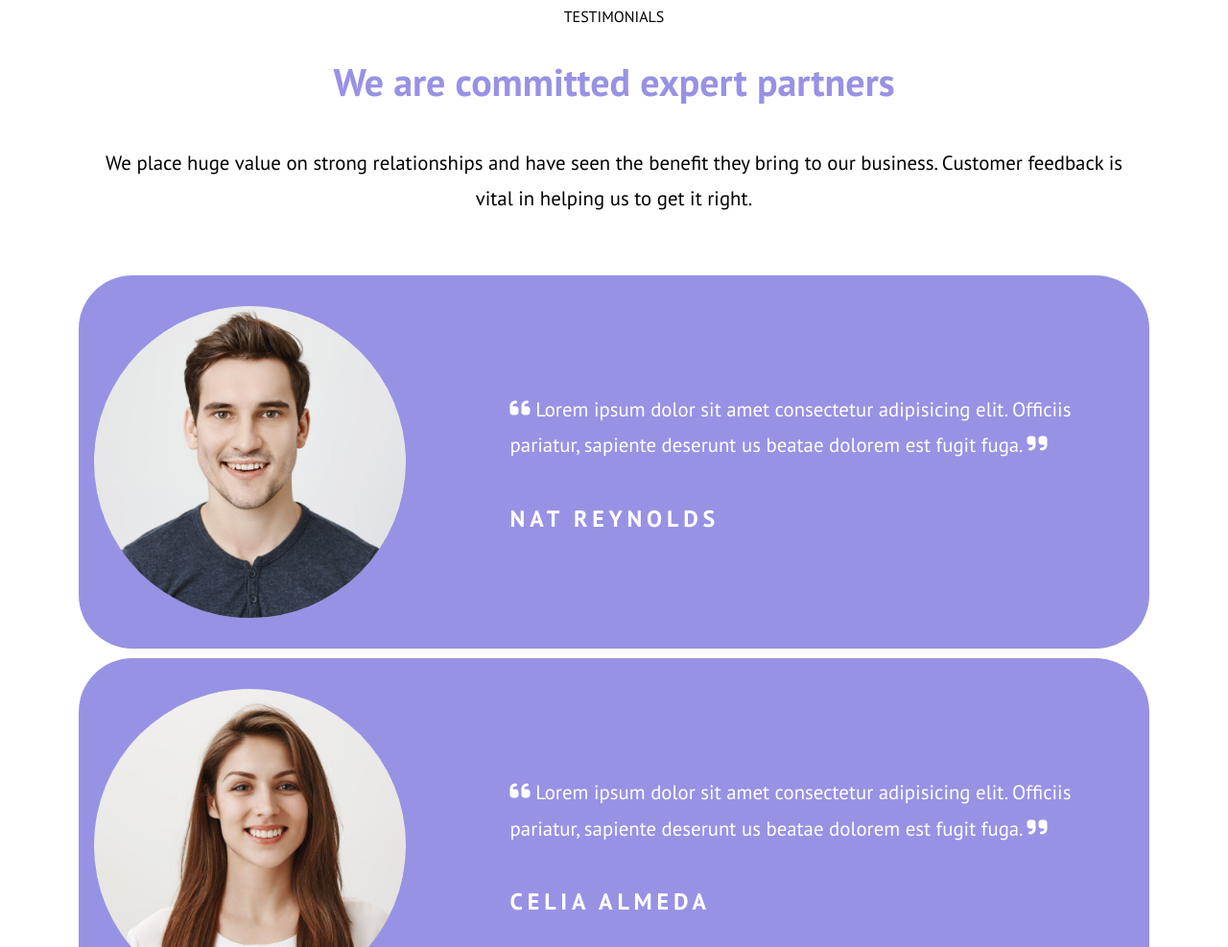
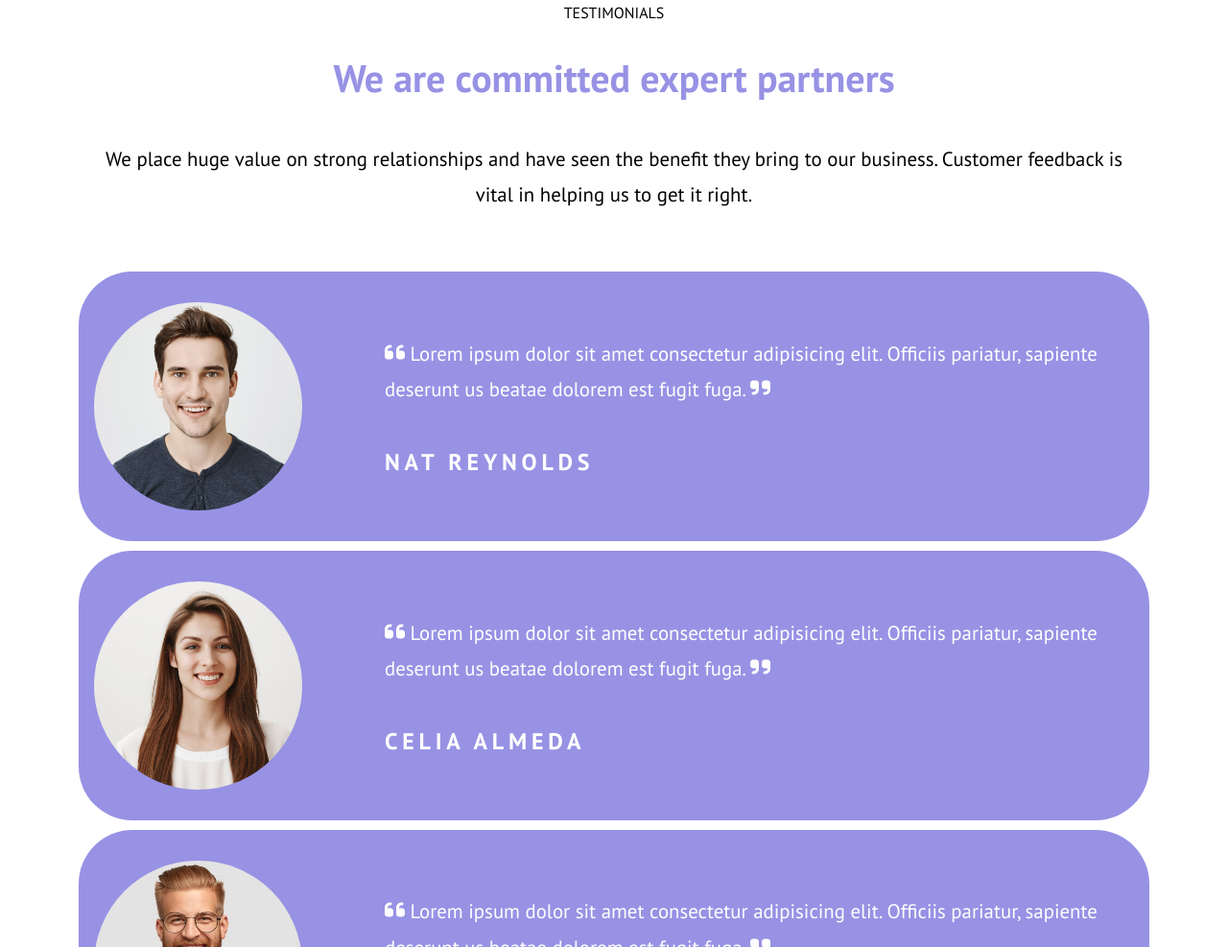
Before and after one commit to andrea-bertaglia/htmlcss-responsive-layout, a plain HTML site: page index.html in a window 1280 px wide. Shown: the part 1813-2800 px from the top of the page at 96% size. Drawn offline with Linux system fonts and the light colour scheme.

Commit message:
fix: minor bugs fixes

```diff
--- a/css/responsive.css
+++ b/css/responsive.css
@@ -128,6 +128,16 @@
         width: 65%;
     }
 
+    /* ? Testimonials */
+    #testimonials .inner-col {
+        width: 75%;
+        padding: 2em;
+    }
+
+    #testimonials img {
+        width: 20%;
+    }
+
     /* ? Benefits */
     #benefits .card {
         width: calc(100% / 3 - 2em / 3);
--- a/css/style.css
+++ b/css/style.css
@@ -155,9 +155,6 @@ header {
 /* ? Hero */
 #hero {
     padding-top: 90px;
-
-    /* debug */
-    border: 2px dashed red;
 }
 
 #hero .card {
```
Also changed, not shown: index.html (+0 -4 lines).
